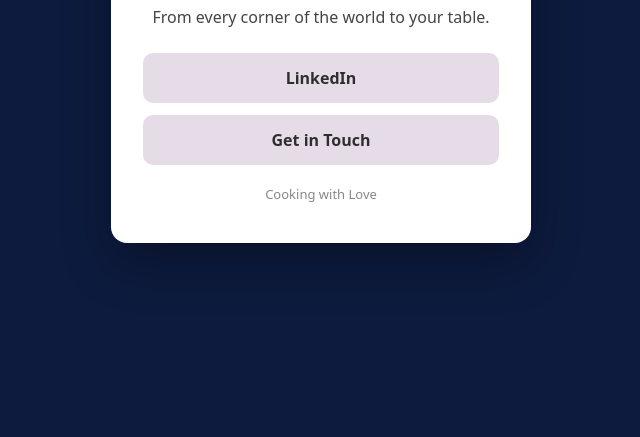
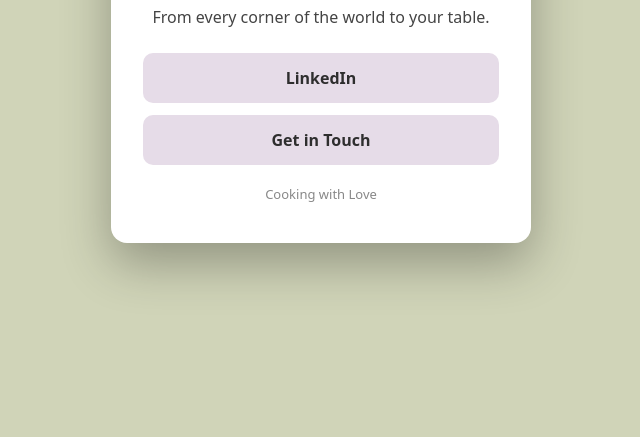
Before and after one commit to elliekaps/ellie-first-site, a plain HTML site: page index.html in a window 1280 px wide. Shown: the part 363-800 px from the top of the page, without its empty margins (319-959 px from the left). Drawn offline with Linux system fonts and the light colour scheme.

Commit message:
Update index.html

```diff
--- a/index.html
+++ b/index.html
@@ -8,7 +8,7 @@
     * { box-sizing: border-box; margin: 0; padding: 0; }
     body {
       font-family: system-ui, -apple-system, sans-serif;
-      background: #0D1B3E;
+      background: #D0D4B8;
       color: #fff;
       min-height: 100vh;
       display: flex;
```
